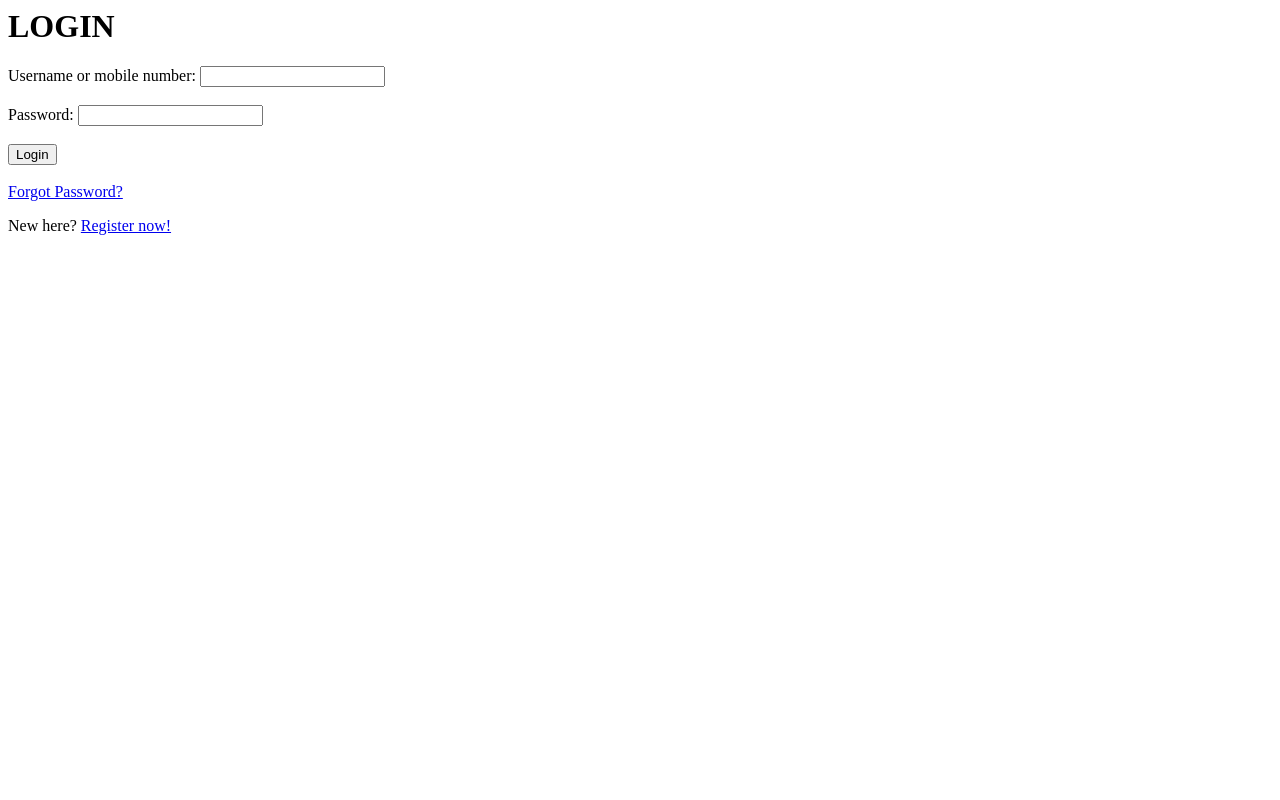
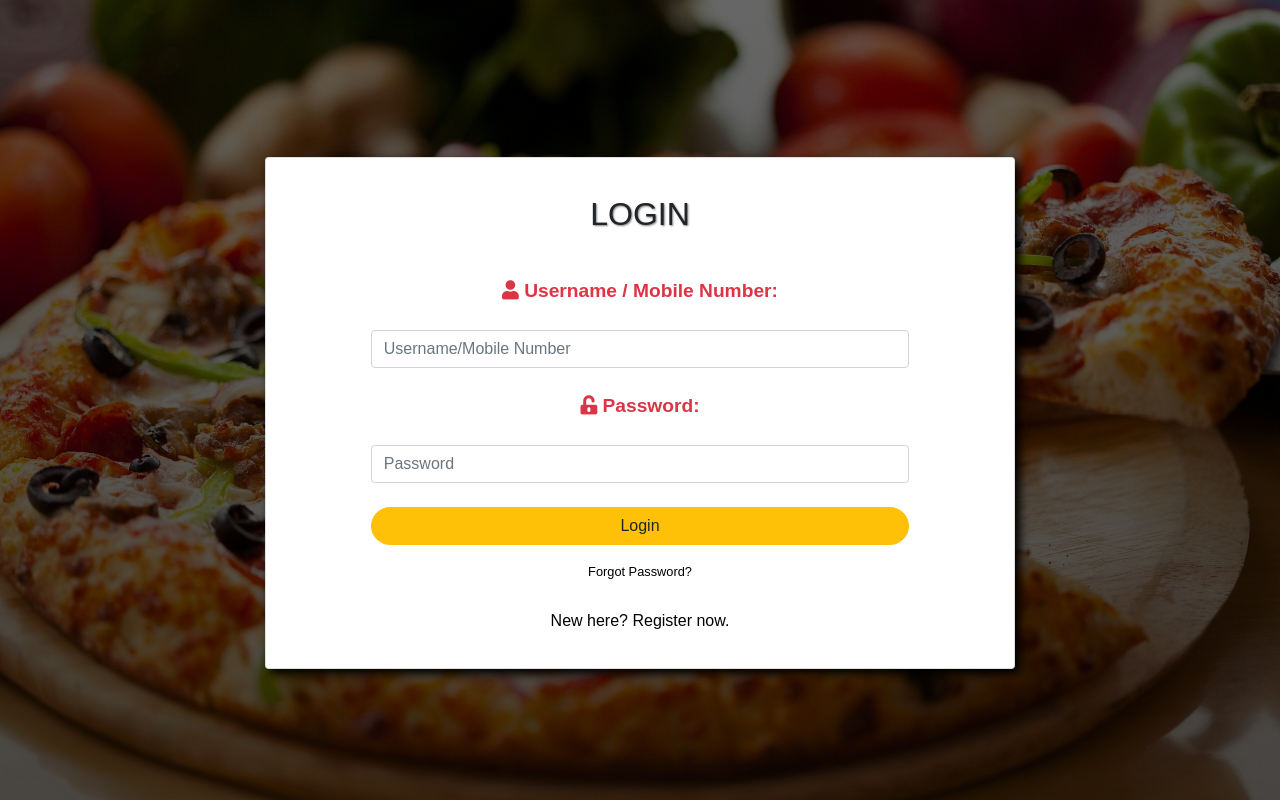
Before and after one commit to abhijoshi2k/pizza-delivery, a PHP site: page /login.php in a window 1280 px wide. Run offline with PHP 8.4, Linux system fonts and the light colour scheme; some libraries are stand-ins or nearby versions.

Commit message:
login integrated

```diff
--- a/login.php
+++ b/login.php
@@ -11,7 +11,6 @@ if(loggedin())
 else
 {
 	include 'loginform.php';
-	echo 'New here? <a href="register.php">Register now!</a>';
 }
 
 ?>
--- a/loginform.php
+++ b/loginform.php
@@ -67,11 +67,87 @@ else if(isset($_SESSION['flag']) && $_SESSION['flag']=='9')
 }
 
 ?>
-<h1>LOGIN</h1>
-<p><?php if(isset($incorrect) && $incorrect){echo 'Invalid Username or Password!';} ?></p>
-<form action="<?php echo $current_file; ?>" method="POST">
-<label for="username">Username or mobile number: </label><input type="text" id="username" name="username" autocomplete="off" required><br><br>
-<label for="password">Password: </label><input type="password" id="password" name="password" autocomplete="off" required><br><br>
-<input type="submit" value="Login"><br><br>
-<a href="change_info.php?change=1">Forgot Password?</a>
-</form>
+
+
+
+<!DOCTYPE html>
+<html>
+<head>
+	<title>Login page</title>
+	<meta name="viewport" content="width=device-width, initial-scale=1">
+    <meta charset="UTF-8" />
+    <meta name="description" content="Official website of IEEE student chapter of SIES GST, Navi Mumbai.">
+    <meta name="keywords" content="IEEE, ieee, sies, gst, siesgst, official, student, website, home">
+    <meta name="author" content="IEEE SIES GST Student Chapter">
+
+    <!-- Chrome, Firefox OS and Opera -->
+    <meta name="theme-color" content="#000">
+    <!-- Windows Phone -->
+    <meta name="msapplication-navbutton-color" content="#000">
+    <!-- iOS Safari -->
+    <meta name="apple-mobile-web-app-status-bar-style" content="#000">
+
+    <!-- //Meta tag Keywords -->
+
+    <!-- Bootstrap -->
+    <!-- CSS only -->
+    <link rel="stylesheet" href="https://stackpath.bootstrapcdn.com/bootstrap/4.5.2/css/bootstrap.min.css" integrity="sha384-JcKb8q3iqJ61gNV9KGb8thSsNjpSL0n8PARn9HuZOnIxN0hoP+VmmDGMN5t9UJ0Z" crossorigin="anonymous">
+
+    <!-- JS, Popper.js, and jQuery -->
+    <script src="https://code.jquery.com/jquery-3.5.1.min.js" integrity="sha256-9/aliU8dGd2tb6OSsuzixeV4y/faTqgFtohetphbbj0=" crossorigin="anonymous"></script>
+    <script src="https://cdn.jsdelivr.net/npm/popper.js@1.16.1/dist/umd/popper.min.js" integrity="sha384-9/reFTGAW83EW2RDu2S0VKaIzap3H66lZH81PoYlFhbGU+6BZp6G7niu735Sk7lN" crossorigin="anonymous"></script>
+    <script src="https://stackpath.bootstrapcdn.com/bootstrap/4.5.2/js/bootstrap.min.js" integrity="sha384-B4gt1jrGC7Jh4AgTPSdUtOBvfO8shuf57BaghqFfPlYxofvL8/KUEfYiJOMMV+rV" crossorigin="anonymous"></script>
+
+    <!-- CSS -->
+    <link rel="stylesheet" href="css/style.css">
+
+    <!-- Google Fonts -->
+
+    <!-- FontAwesome -->
+    <link rel="stylesheet" href="https://use.fontawesome.com/releases/v5.14.0/css/all.css" integrity="sha384-HzLeBuhoNPvSl5KYnjx0BT+WB0QEEqLprO+NBkkk5gbc67FTaL7XIGa2w1L0Xbgc" crossorigin="anonymous">
+
+    <link rel="shortcut icon" href="images/favicon.png">
+    <link rel="icon" href="images/favicon.png">
+    <link rel="apple-touch-icon" href="images/apple-touch-icon.png">
+</head>
+<body class="loginbody">
+
+<?php if(isset($incorrect) && $incorrect){ ?>
+
+	<script type="text/javascript">
+		alert('Incorrect Username or Password');
+	</script>
+
+<?php } ?>
+
+	<div class="loginbg">
+		<div class="container-fluid h-100">
+			<div class="row align-items-center h-100">
+				<div class="col-12">
+					<div class="card mx-auto logincard">
+						<div class="card-title text-center logincardtitle">
+							<h2>Login</h2>
+							<br/>
+						</div>
+						<div class="card-text text-center">
+							<form action="<?php echo $current_file; ?>" method="POST">
+								<p class="redpara"><label for="username"><b><i class="fa fa-user" aria-hidden="true"></i> Username / Mobile Number:</b></label></p>
+								<input type="text" id="username" name="username" class="form-control logininput mx-auto" placeholder="Username/Mobile Number" autocomplete="off" required>
+								<br/>
+								<p class="redpara"><label for="password"><b><i class="fa fa-unlock-alt" aria-hidden="true"></i>
+								Password:</b></label></p>
+								<input type="password" id="password" name="password" class="form-control logininput mx-auto" placeholder="Password" required>
+								<br/>
+								<input type="submit" class="btn btn-warning loginbutton" value="Login">
+								<br/>
+								<a href="change_info.php?change=1" class="loginlinkstyle">Forgot Password?</a><br/><br/>
+								<h5 class="my-0 py-0"><a href="register.php" class="loginlinkstyle">New here? Register now.</a></h5>
+							</form>
+						</div>
+					</div>
+				</div>
+			</div>
+		</div>
+	</div>
+</body>
+</html>
```
